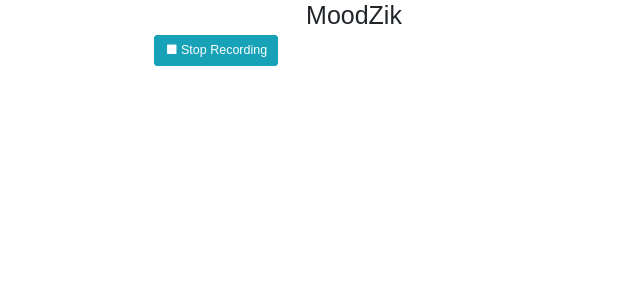
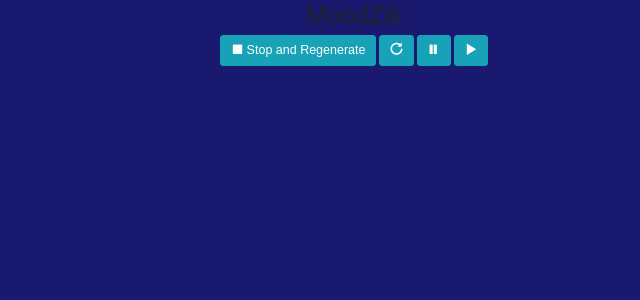
Before and after one commit to Belhoussine/Moodzik, a Flask app: template WebApp/templates/musicpage.html in a window 1280 px wide. Shown: the top 300 px of the page, without its empty margins (286-926 px from the left). Run offline with Flask 2, Linux system fonts and the light colour scheme; the template is opened without the code that fills it, so the values that code supplies are empty; some libraries are stand-ins or nearby versions.

Commit message:
Updated flask page with more functionalities
Pause, play, replay, stop & regenerate...

```diff
--- a/WebApp/PlaySong.py
+++ b/WebApp/PlaySong.py
@@ -19,6 +19,11 @@ def stopMusic():
     pygame.mixer.music.fadeout(1000)
     pygame.mixer.music.stop()
 
+def pauseMusic():
+    pygame.mixer.music.pause()
+def unpauseMusic():
+    pygame.mixer.music.unpause()
+
 # pick a midi music file you have ...
 midi_file='./data/clean_midi/808 State/Pacific 202.mid'
 freq=44100    # audio CD quality
--- a/WebApp/app.py
+++ b/WebApp/app.py
@@ -1,23 +1,38 @@
 from flask import Flask, render_template, url_for, request, redirect, Response
 from datetime import datetime
-from PlaySong import play_music, stopMusic
+from PlaySong import play_music, stopMusic, pauseMusic,unpauseMusic
 from Scripts.FaceNet import facecapture
 
 app = Flask(__name__)
 
 musicfile = './Static/MidiFiles/output.mid'
 
+started = False
 
 @app.route('/')
 def index():
     stopMusic()
+    global started
+    started = False
     return render_template('index.html')
 
 
 @app.route('/music')
 def music():
+    global started
     play_music(musicfile)
-    return render_template('playingpage.html')
+    started = True
+    return render_template('musicpage.html')
+
+@app.route('/music/pause')
+def musicpause():
+    pauseMusic()
+    return render_template('musicpage.html')
+
+@app.route('/music/play')
+def musicplay():
+    unpauseMusic()
+    return render_template('musicpage.html')
 
 @app.route('/camera')
 def camera():
--- a/WebApp/templates/base.html
+++ b/WebApp/templates/base.html
@@ -10,7 +10,7 @@
     <link rel="stylesheet" href="{{ url_for('static', filename='css/main.css') }}">
     {% block head %}{% endblock %}
 </head>
-<body>
+<body style="background-color:midnightblue;text-align:center">
     {% block body %}{% endblock %}
 </body>
 </html>
--- a/WebApp/templates/musicpage.html
+++ b/WebApp/templates/musicpage.html
@@ -9,7 +9,16 @@
   <h1 style="text-align: center">MoodZik</h1>
   <!-- <a href=/music><input type=”button” value=Play></a>  -->
   <a href="/" class="btn btn-info btn-lg">
-    <span class="glyphicon glyphicon-stop"></span> Stop Recording
+    <span class="glyphicon glyphicon-stop"></span> Stop and Regenerate
+  </a>
+  <a href="/music" class="btn btn-info btn-lg">
+    <span class="glyphicon glyphicon-repeat"></span>
+  </a>
+  <a href="/music/pause" class="btn btn-info btn-lg">
+    <span class="glyphicon glyphicon-pause"></span>
+  </a>
+  <a href="/music/play" class="btn btn-info btn-lg">
+    <span class="glyphicon glyphicon-play"></span>
   </a>
 
 </div>
```
Also changed, not shown: WebApp/templates/index.html (+6 -5 lines), 1 other file.
